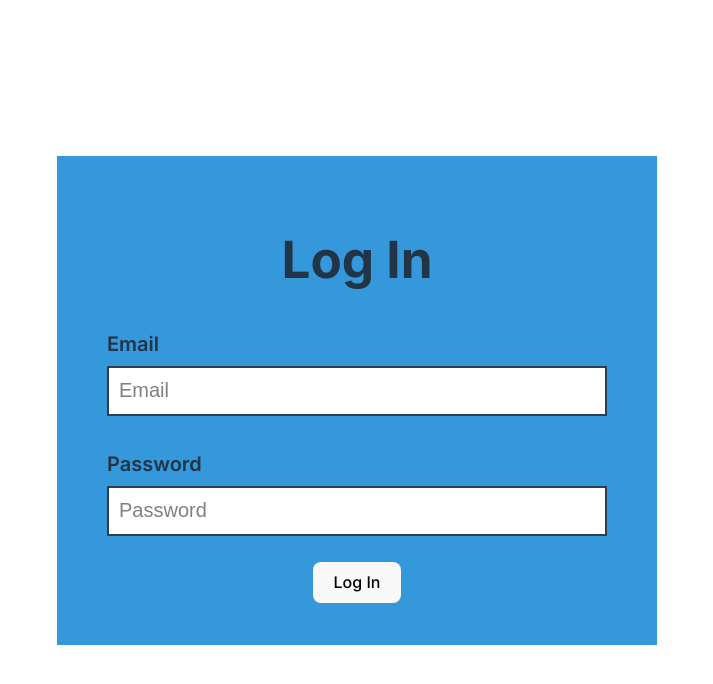
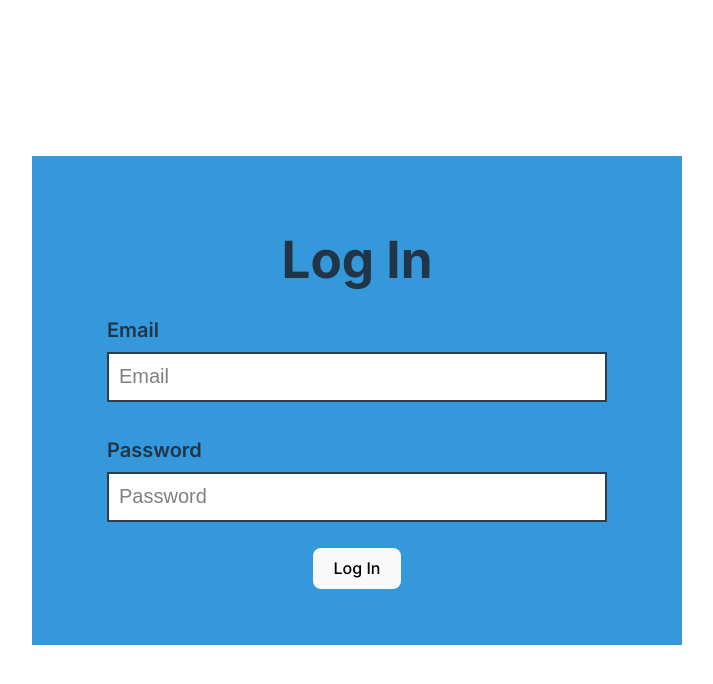
Before and after one commit to Hussein-Abdallah0/CareerForgeAI, a React (Vite) app in the folder frontend/: page / in a window 1280 px wide. Shown: the top 684 px of the page, without its empty margins (283-996 px from the left). Built offline with nearby package versions, Linux system fonts and the light colour scheme.

Commit message:
Fix login page styling

```diff
--- a/frontend/src/pages/Login/styles.css
+++ b/frontend/src/pages/Login/styles.css
@@ -1,4 +1,4 @@
-.body {
+.login-body {
   display: flex;
   flex-direction: column;
   align-items: center;
@@ -10,12 +10,16 @@
   flex-direction: column;
   justify-content: center;
   align-items: center;
-  width: 60vw;
-  max-width: 600px;
+  width: 65vw;
+  max-width: 650px;
   height: 55vw;
   max-height: 489px;
   background-color: var(--secondary);
   text-align: center;
+}
+
+.header {
+  margin: 20px 0;
 }
 
 .login-form {
@@ -24,14 +28,6 @@
   align-items: center;
   justify-content: center;
   text-align: start;
-}
-
-.login-input {
-  display: flex;
-  flex-direction: column;
-  max-width: 450px;
-  width: 100%;
-  height: 100px;
 }
 
 /*------------------------------- responsive section------------------- */
```
